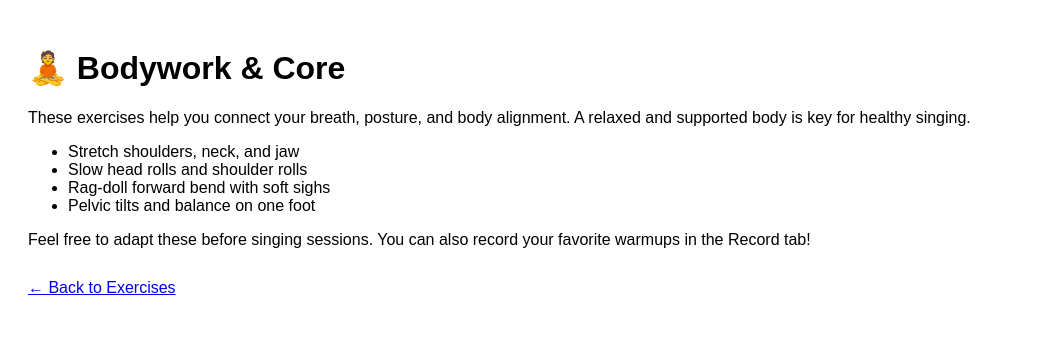
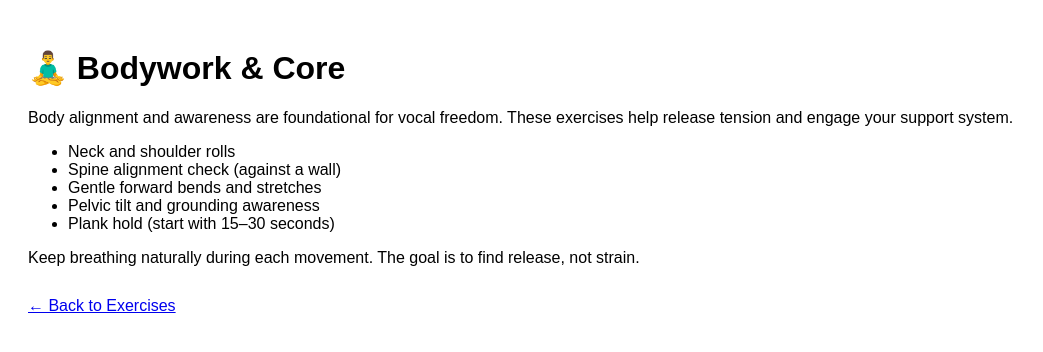
Before and after one commit to EranZ2025/VocalMaster, a Next.js app: page /exercises/bodywork in a window 1280 px wide. Shown: the top 352 px of the page, without its empty margins (0-1043 px from the left). Built offline with nearby package versions, Linux system fonts and the light colour scheme.

Commit message:
Update bodywork.js

```diff
--- a/pages/exercises/bodywork.js
+++ b/pages/exercises/bodywork.js
@@ -4,20 +4,21 @@ import Link from 'next/link';
 export default function Bodywork() {
   return (
     <div style={{ padding: '20px', fontFamily: 'Arial' }}>
-      <h1>🧘 Bodywork & Core</h1>
+      <h1>🧘‍♂️ Bodywork & Core</h1>
       <p>
-        These exercises help you connect your breath, posture, and body alignment. A relaxed and supported body is key for healthy singing.
+        Body alignment and awareness are foundational for vocal freedom. These exercises help release tension and engage your support system.
       </p>
 
       <ul>
-        <li>Stretch shoulders, neck, and jaw</li>
-        <li>Slow head rolls and shoulder rolls</li>
-        <li>Rag-doll forward bend with soft sighs</li>
-        <li>Pelvic tilts and balance on one foot</li>
+        <li>Neck and shoulder rolls</li>
+        <li>Spine alignment check (against a wall)</li>
+        <li>Gentle forward bends and stretches</li>
+        <li>Pelvic tilt and grounding awareness</li>
+        <li>Plank hold (start with 15–30 seconds)</li>
       </ul>
 
       <p>
-        Feel free to adapt these before singing sessions. You can also record your favorite warmups in the Record tab!
+        Keep breathing naturally during each movement. The goal is to find release, not strain.
       </p>
 
       <p style={{ marginTop: '30px' }}>
```
